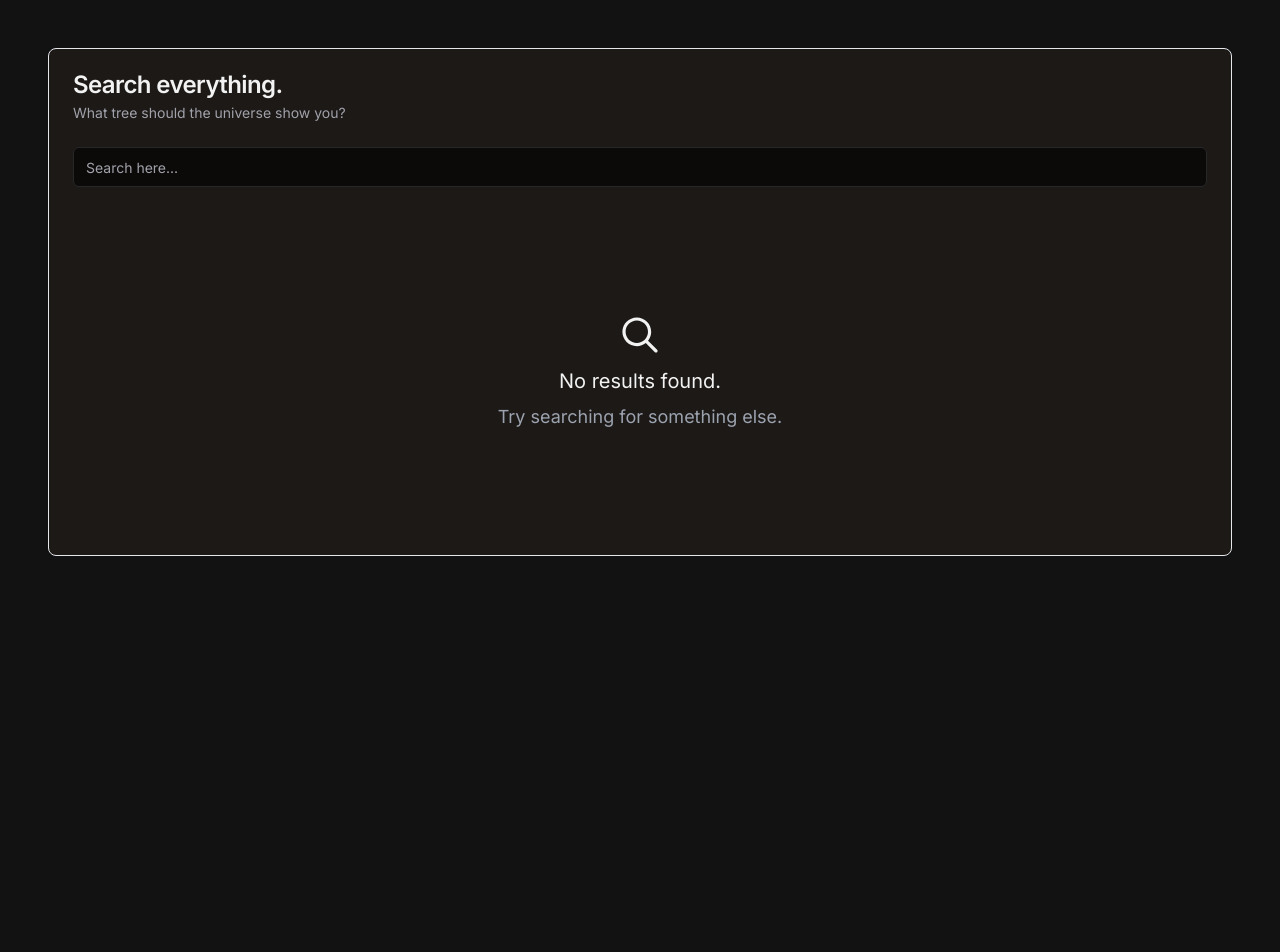
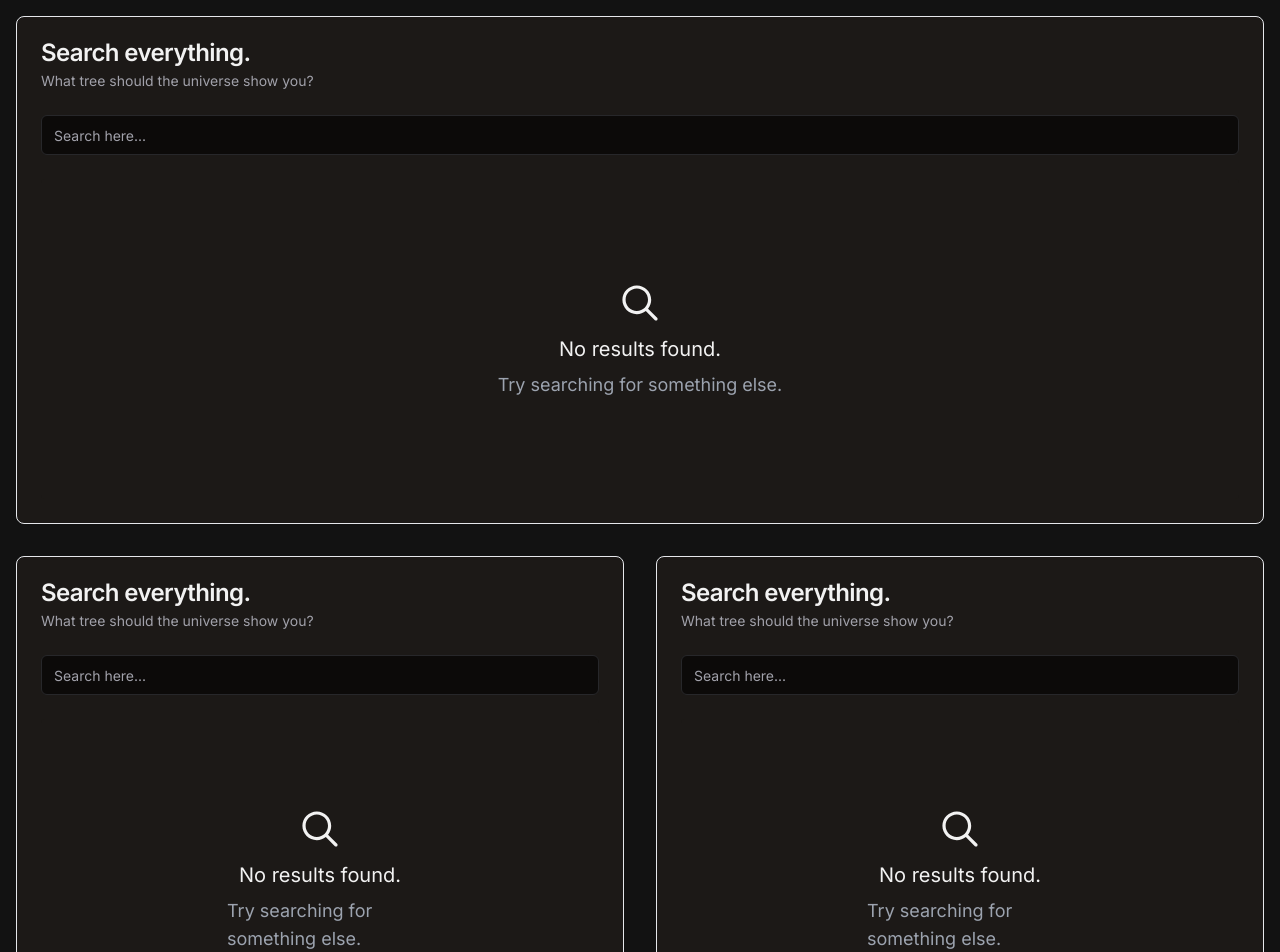
Before and after one commit to entr0pie/NextLinkTree, a Next.js app in the folder nextlinktree-front/: page /dashboard in a window 1280 px wide. Shown: the top 952 px of the page. Before the commit the page ends 800 px from the top, so only its background shows below. Built offline with nearby package versions, Linux system fonts and the light colour scheme.

Commit message:
fix: card display configuration

```diff
--- a/nextlinktree-front/src/app/dashboard/components/search/SearchBox.tsx
+++ b/nextlinktree-front/src/app/dashboard/components/search/SearchBox.tsx
@@ -57,7 +57,7 @@ export default function SearchBox() {
     }
 
     return (
-        <div className="flex flex-col space-y-5 p-8 m-4 w-full">
+        <div className="flex flex-col space-y-5 p-4 w-full">
             <Card className="w-full">
                 <CardHeader>
                     <CardTitle>Search everything.</CardTitle>
--- a/nextlinktree-front/src/app/dashboard/page.tsx
+++ b/nextlinktree-front/src/app/dashboard/page.tsx
@@ -2,8 +2,20 @@ import SearchBox from "./components/search/SearchBox";
 
 export default function Dashboard() {
     return (
-        <div className="h-screen w-screen flex justify-center">
-            <SearchBox></SearchBox>
+        <div>
+            <div className="w-full h-1/2 justify-center items-center">
+                <SearchBox />
+            </div>
+
+            <div className="flex flex-wrap h-1/2">
+                <div className="w-full md:w-1/2 justify-center items-center">
+                    <SearchBox />
+                </div>
+                <div className="w-full md:w-1/2 justify-center items-center">
+                    <SearchBox />
+                </div>
+            </div>
         </div>
+
     );
 }
```
